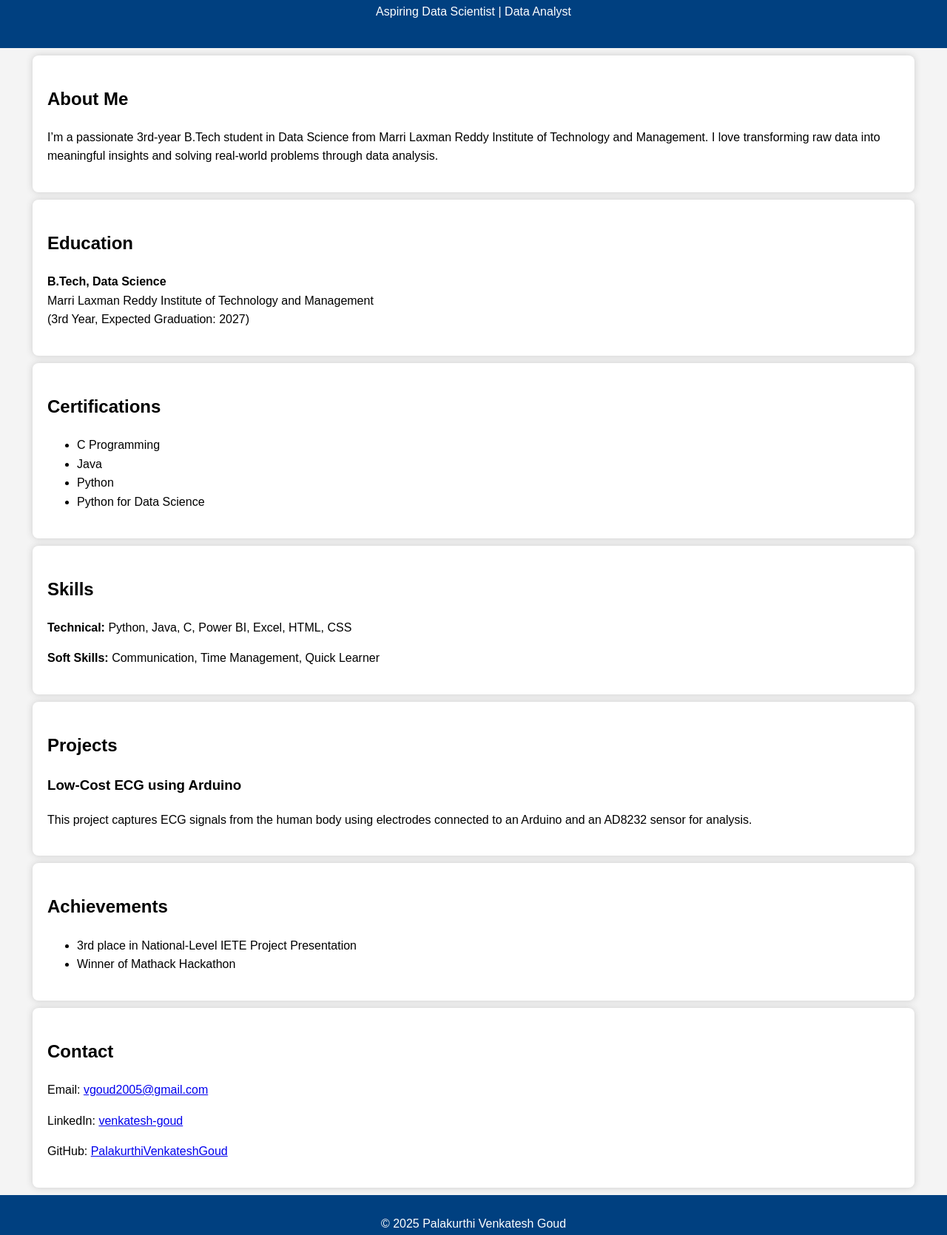
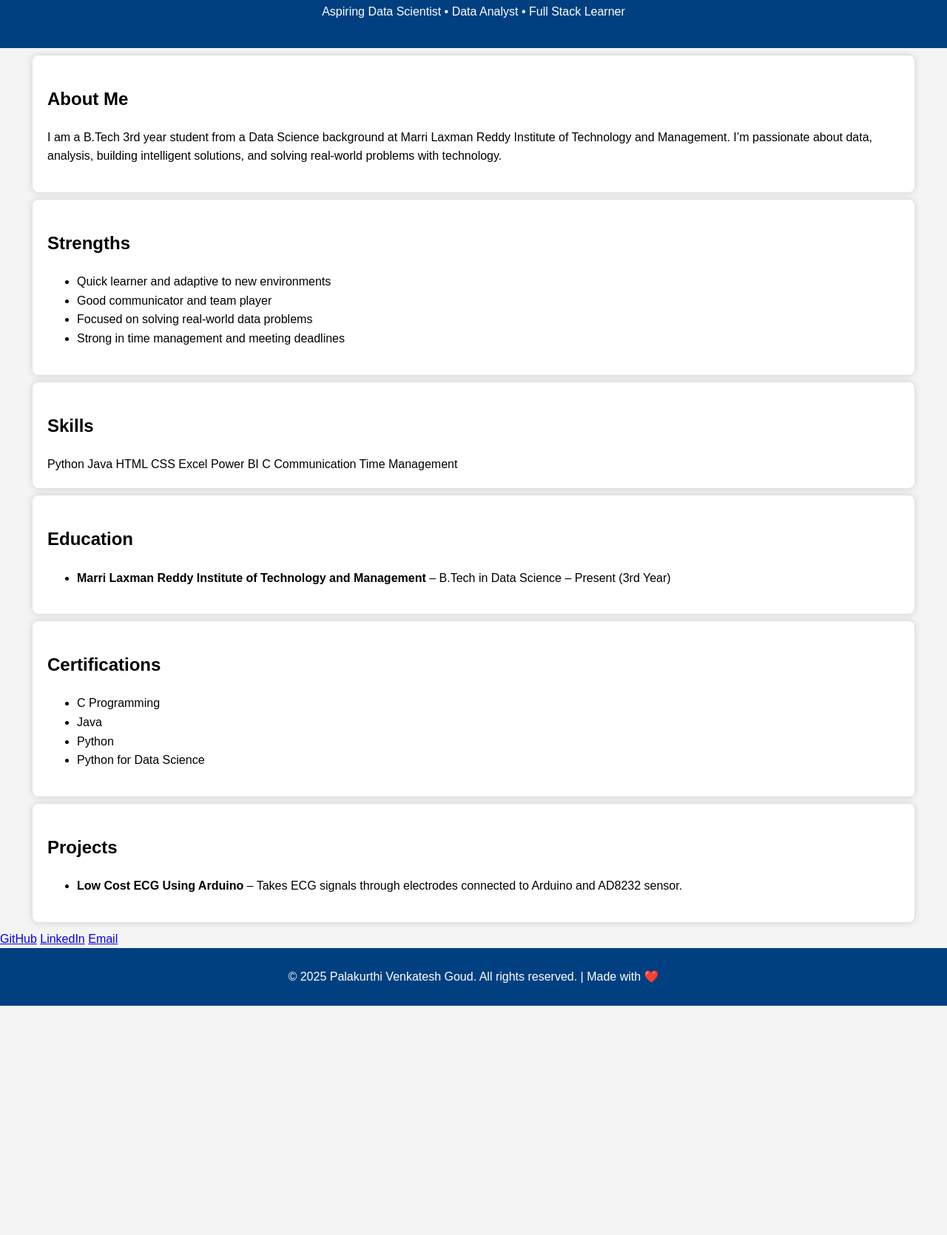
Before and after one commit to PalakurthiVenkateshGoud/my-portfolio, a plain HTML site: page index.html in a window 1280 px wide. Shown: the part 111-1781 px from the top of the page at 74% size. After the commit the page ends 1471 px from the top, so only its background shows below. Drawn offline with Linux system fonts and the light colour scheme; files that its build step writes are made by us from their sources.

Commit message:
Update index.html

```diff
--- a/index.html
+++ b/index.html
@@ -1,27 +1,53 @@
 <!DOCTYPE html>
 <html lang="en">
 <head>
-  <meta charset="UTF-8">
-  <meta name="viewport" content="width=device-width, initial-scale=1.0">
+  <meta charset="UTF-8" />
+  <meta name="viewport" content="width=device-width, initial-scale=1.0"/>
   <title>Palakurthi Venkatesh Goud | Portfolio</title>
-  <link rel="stylesheet" href="css/style.css">
+  <link rel="stylesheet" href="style.css"/>
 </head>
 <body>
+
   <header>
     <h1>Palakurthi Venkatesh Goud</h1>
-    <p>Aspiring Data Scientist | Data Analyst</p>
+    <p>Aspiring Data Scientist • Data Analyst • Full Stack Learner</p>
   </header>
 
   <section id="about">
     <h2>About Me</h2>
-    <p>I’m a passionate 3rd-year B.Tech student in Data Science from Marri Laxman Reddy Institute of Technology and Management. I love transforming raw data into meaningful insights and solving real-world problems through data analysis.</p>
+    <p>I am a B.Tech 3rd year student from a Data Science background at Marri Laxman Reddy Institute of Technology and Management. I’m passionate about data, analysis, building intelligent solutions, and solving real-world problems with technology.</p>
+  </section>
+
+  <section id="strengths">
+    <h2>Strengths</h2>
+    <ul>
+      <li>Quick learner and adaptive to new environments</li>
+      <li>Good communicator and team player</li>
+      <li>Focused on solving real-world data problems</li>
+      <li>Strong in time management and meeting deadlines</li>
+    </ul>
+  </section>
+
+  <section id="skills">
+    <h2>Skills</h2>
+    <div class="skills">
+      <span>Python</span>
+      <span>Java</span>
+      <span>HTML</span>
+      <span>CSS</span>
+      <span>Excel</span>
+      <span>Power BI</span>
+      <span>C</span>
+      <span>Communication</span>
+      <span>Time Management</span>
+    </div>
   </section>
 
   <section id="education">
     <h2>Education</h2>
-    <p><strong>B.Tech, Data Science</strong><br>
-    Marri Laxman Reddy Institute of Technology and Management<br>
-    (3rd Year, Expected Graduation: 2027)</p>
+    <ul>
+      <li><strong>Marri Laxman Reddy Institute of Technology and Management</strong> – B.Tech in Data Science – Present (3rd Year)</li>
+    </ul>
   </section>
 
   <section id="certifications">
@@ -34,35 +60,22 @@
     </ul>
   </section>
 
-  <section id="skills">
-    <h2>Skills</h2>
-    <p><strong>Technical:</strong> Python, Java, C, Power BI, Excel, HTML, CSS</p>
-    <p><strong>Soft Skills:</strong> Communication, Time Management, Quick Learner</p>
-  </section>
-
   <section id="projects">
     <h2>Projects</h2>
-    <h3>Low-Cost ECG using Arduino</h3>
-    <p>This project captures ECG signals from the human body using electrodes connected to an Arduino and an AD8232 sensor for analysis.</p>
-  </section>
-
-  <section id="achievements">
-    <h2>Achievements</h2>
-    <ul>
-      <li>3rd place in National-Level IETE Project Presentation</li>
-      <li>Winner of Mathack Hackathon</li>
+    <ul class="projects">
+      <li><strong>Low Cost ECG Using Arduino</strong> – Takes ECG signals through electrodes connected to Arduino and AD8232 sensor.</li>
     </ul>
   </section>
 
-  <section id="contact">
-    <h2>Contact</h2>
-    <p>Email: <a href="mailto:vgoud2005@gmail.com">vgoud2005@gmail.com</a></p>
-    <p>LinkedIn: <a href="https://www.linkedin.com/in/venkatesh-goud-b16423266" target="_blank">venkatesh-goud</a></p>
-    <p>GitHub: <a href="https://github.com/PalakurthiVenkateshGoud" target="_blank">PalakurthiVenkateshGoud</a></p>
-  </section>
+  <div class="social">
+    <a href="https://github.com/PalakurthiVenkateshGoud" target="_blank">GitHub</a>
+    <a href="https://www.linkedin.com/in/venkatesh-goud-b16423266" target="_blank">LinkedIn</a>
+    <a href="mailto:vgoud2005@gmail.com">Email</a>
+  </div>
 
   <footer>
-    <p>© 2025 Palakurthi Venkatesh Goud</p>
+    <p>&copy; 2025 Palakurthi Venkatesh Goud. All rights reserved. | Made with ❤️</p>
   </footer>
+
 </body>
 </html>
```
